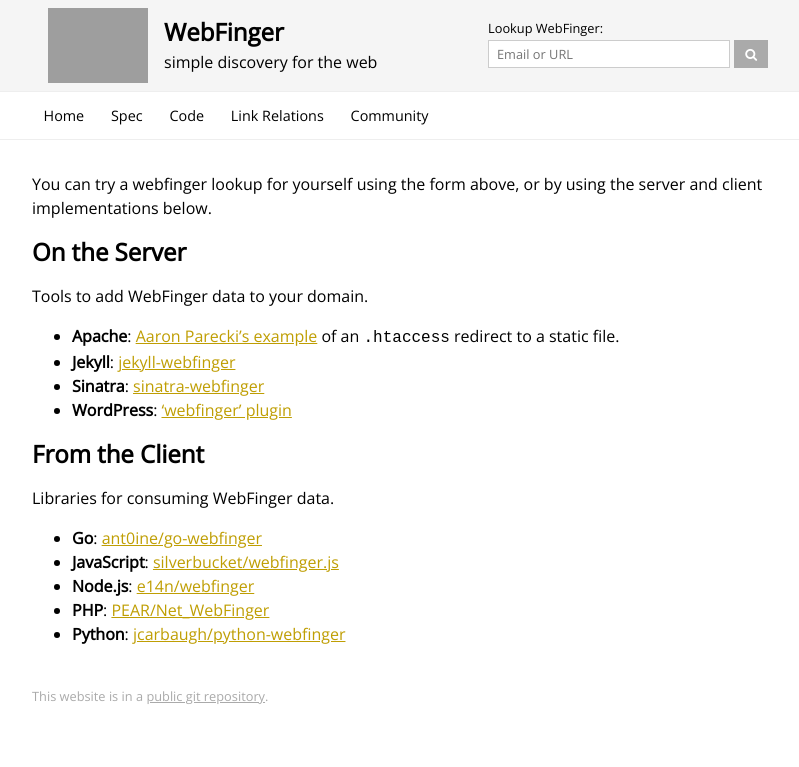
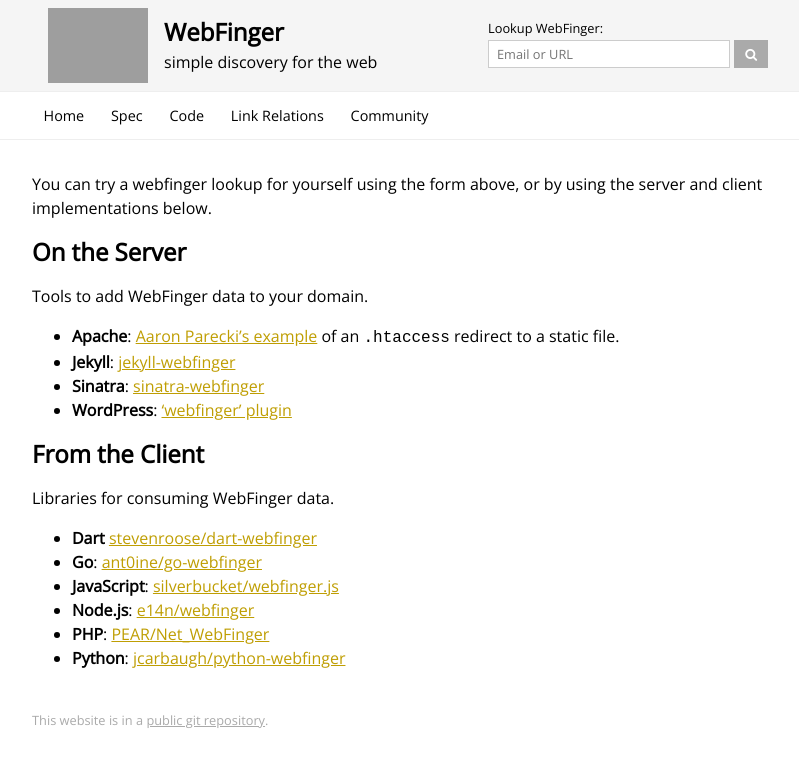
Before and after one commit to webfinger/webfinger.net, a Jekyll site: the page built from code.md, in a window 1280 px wide. Shown: the top 767 px of the page, without its empty margins (208-1007 px from the left). Built offline with Jekyll 4.4.1, drawn with Linux system fonts in a browser that asks for light colours; nearby versions of some CDN libraries.

Commit message:
Added Dart client library

```diff
--- a/code.md
+++ b/code.md
@@ -19,6 +19,7 @@
 
 Libraries for consuming WebFinger data.
 
+ - **Dart** [stevenroose/dart-webfinger](https://github.com/stevenroose/dart-webfinger)
  - **Go**: [ant0ine/go-webfinger](https://github.com/ant0ine/go-webfinger)
  - **JavaScript**: [silverbucket/webfinger.js](https://github.com/silverbucket/webfinger.js)
  - **Node.js**: [e14n/webfinger](https://github.com/e14n/webfinger)
```
